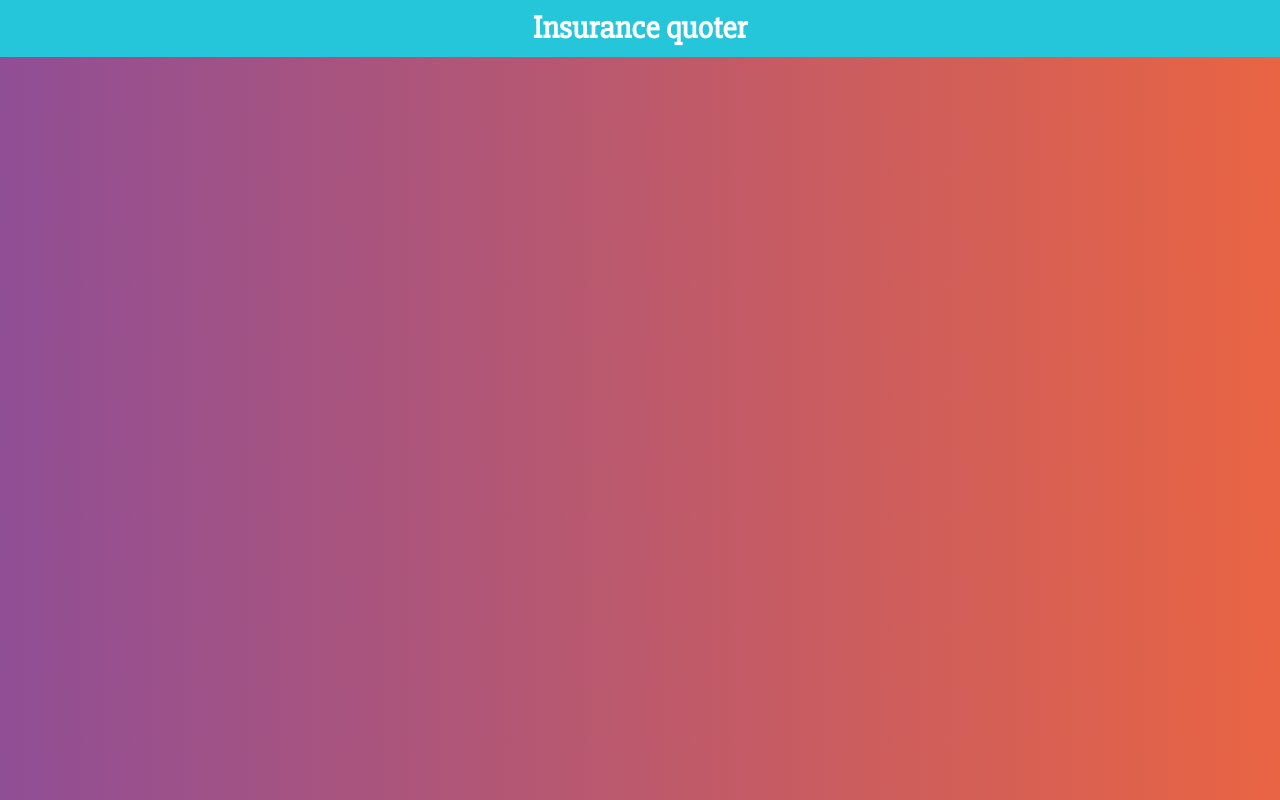
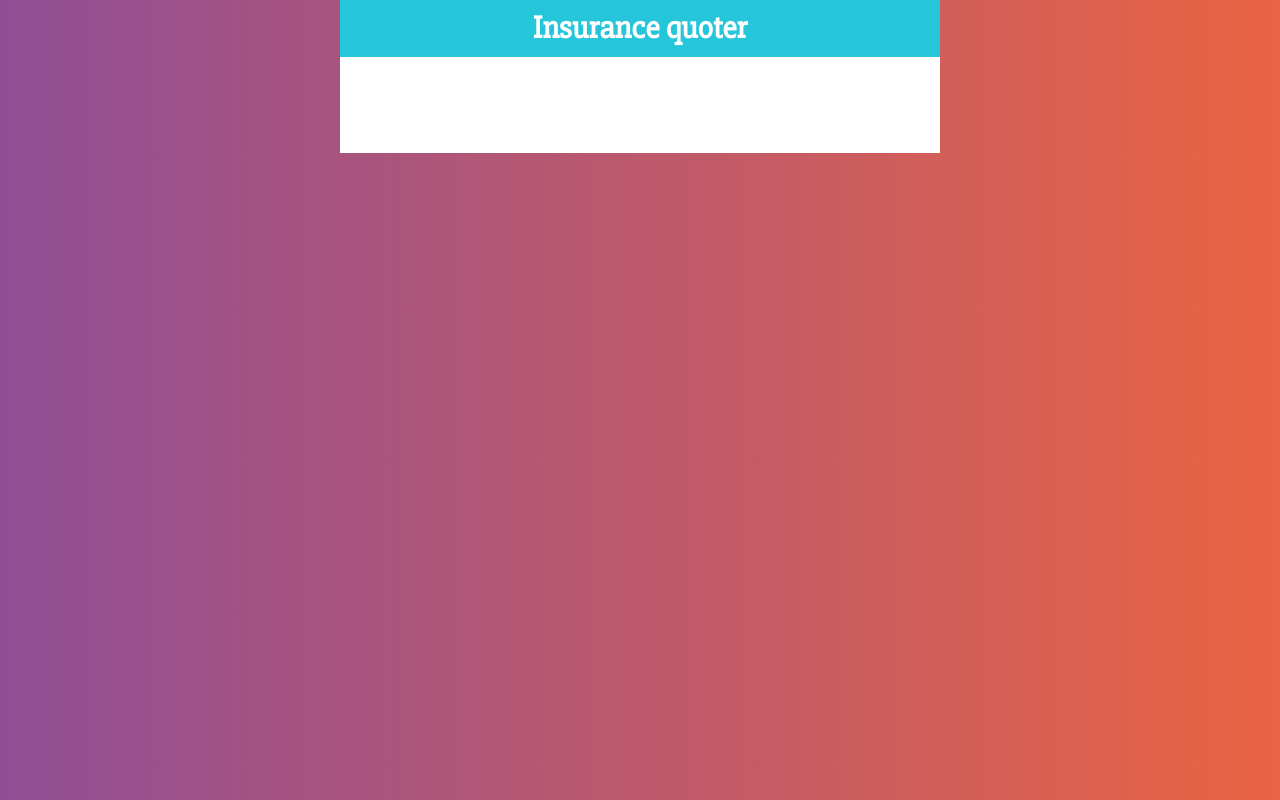
Before and after one commit to alecaceres/quoter, a React (Create React App) app: page / in a window 1280 px wide. Built offline with nearby package versions, Linux system fonts and the light colour scheme.

Commit message:
Creating styled components for app.js

```diff
--- a/src/App.js
+++ b/src/App.js
@@ -1,10 +1,27 @@
 import Header from "./components/Header";
+
+import styled from "@emotion/styled";
+
+const Container = styled.div`
+  max-width: 600px;
+  margin: 0 auto;
+`;
+
+const FormContainer = styled.div`
+  background-color: #FFF;
+  padding: 3rem;
+`;
 
 function App() {
   return (
-    <Header
-    title="Insurance quoter"
-    />
+    <Container>
+      <Header
+        title="Insurance quoter"
+      />
+      <FormContainer>
+
+      </FormContainer>
+    </Container>
   );
 }
 
```
